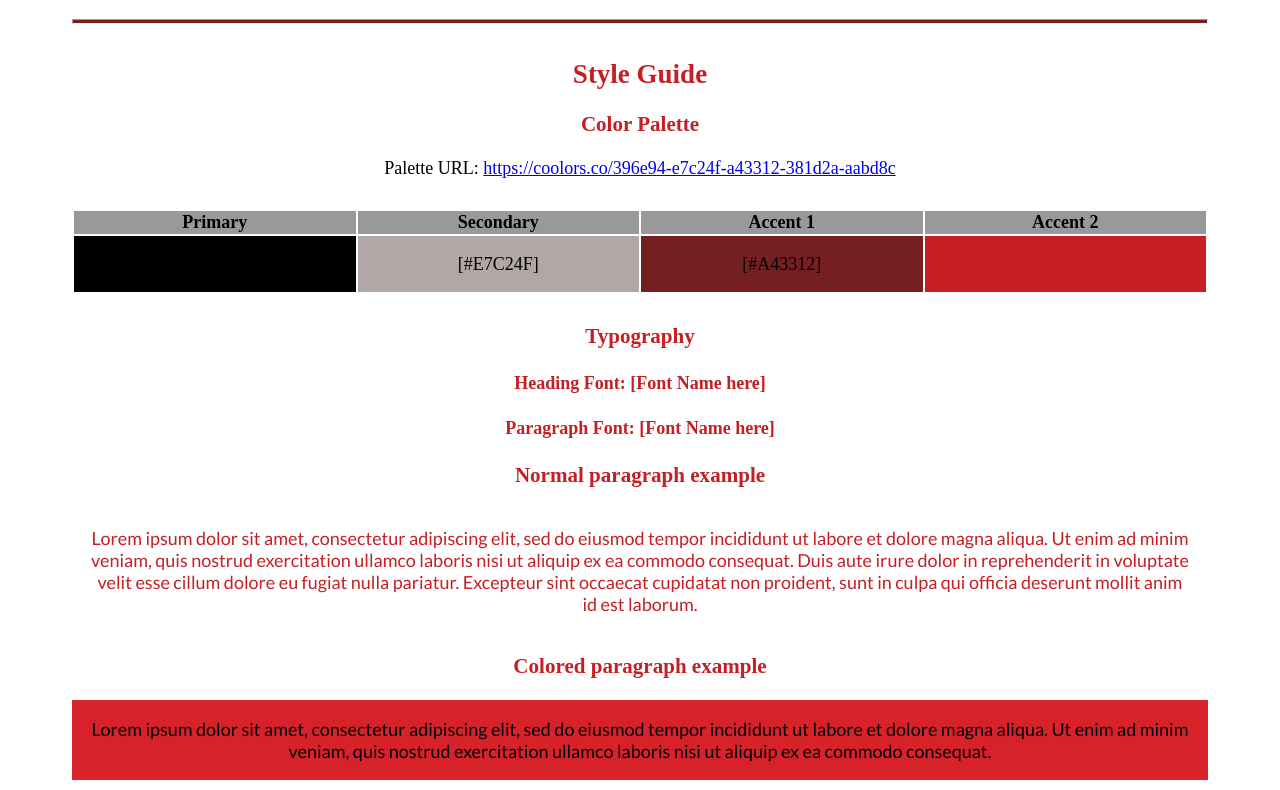
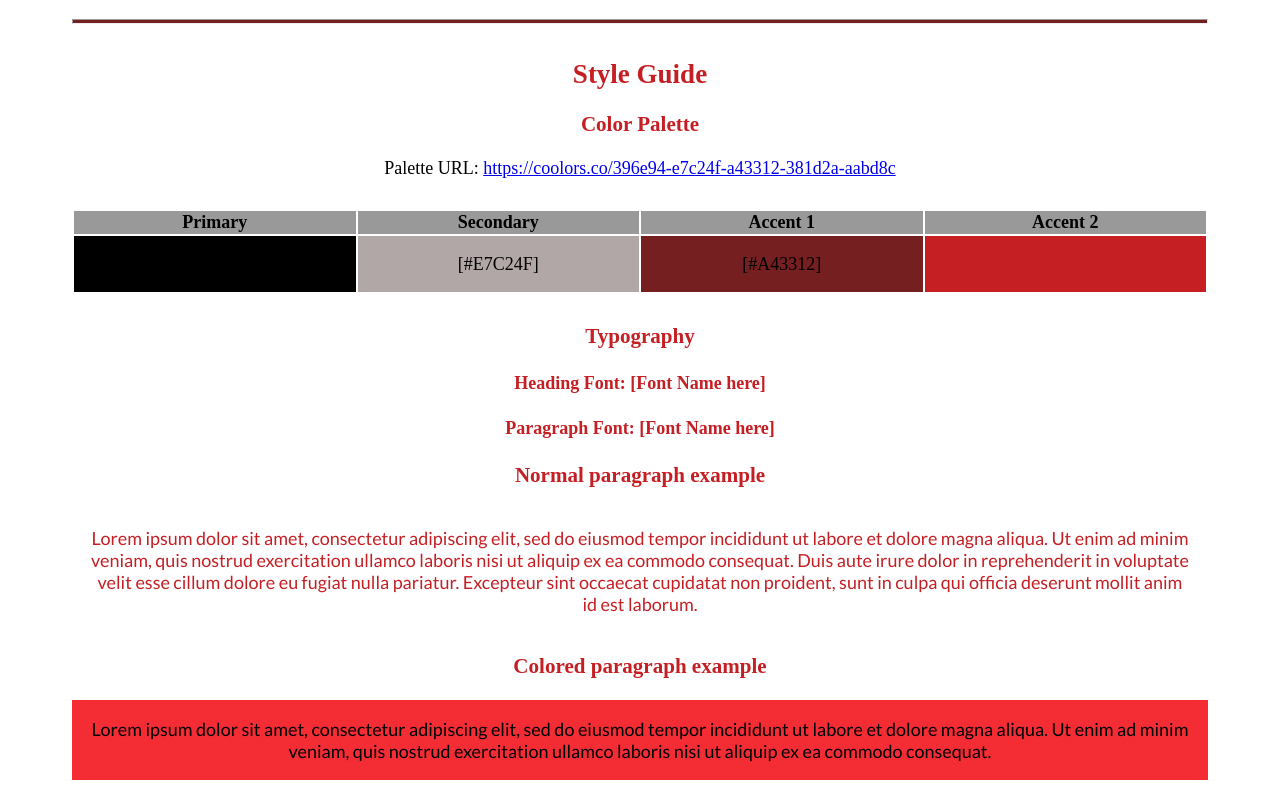
Before and after one commit to nathanraventos/Web.-Dev, a plain HTML site: page workout_website/site-plan.html in a window 1280 px wide. Shown: the part 1375-2165 px from the top of the page. Drawn offline with Linux system fonts and the light colour scheme; a web font is replaced by a local one.

Commit message:
Color change

```diff
--- a/workout_website/styles/site-plan.css
+++ b/workout_website/styles/site-plan.css
@@ -19,7 +19,7 @@ Fonts are separated by a | */
   --headline-color-on-color: #000000 ; /* headlines on a colored background */
   --paragraph-color-on-white: #c51f24; /* paragraph text on a white background */
   --paragraph-color-on-color: #000000 ; /* paragraph text on a colored background */
-  --paragraph-background-color: #d62228  ;
+  --paragraph-background-color: #f42d34  ;
   --nav-link-color: #c51f24;
   --nav-background-color: #B1A7A6;
   --nav-hover-link-color: #333131 ;
```
